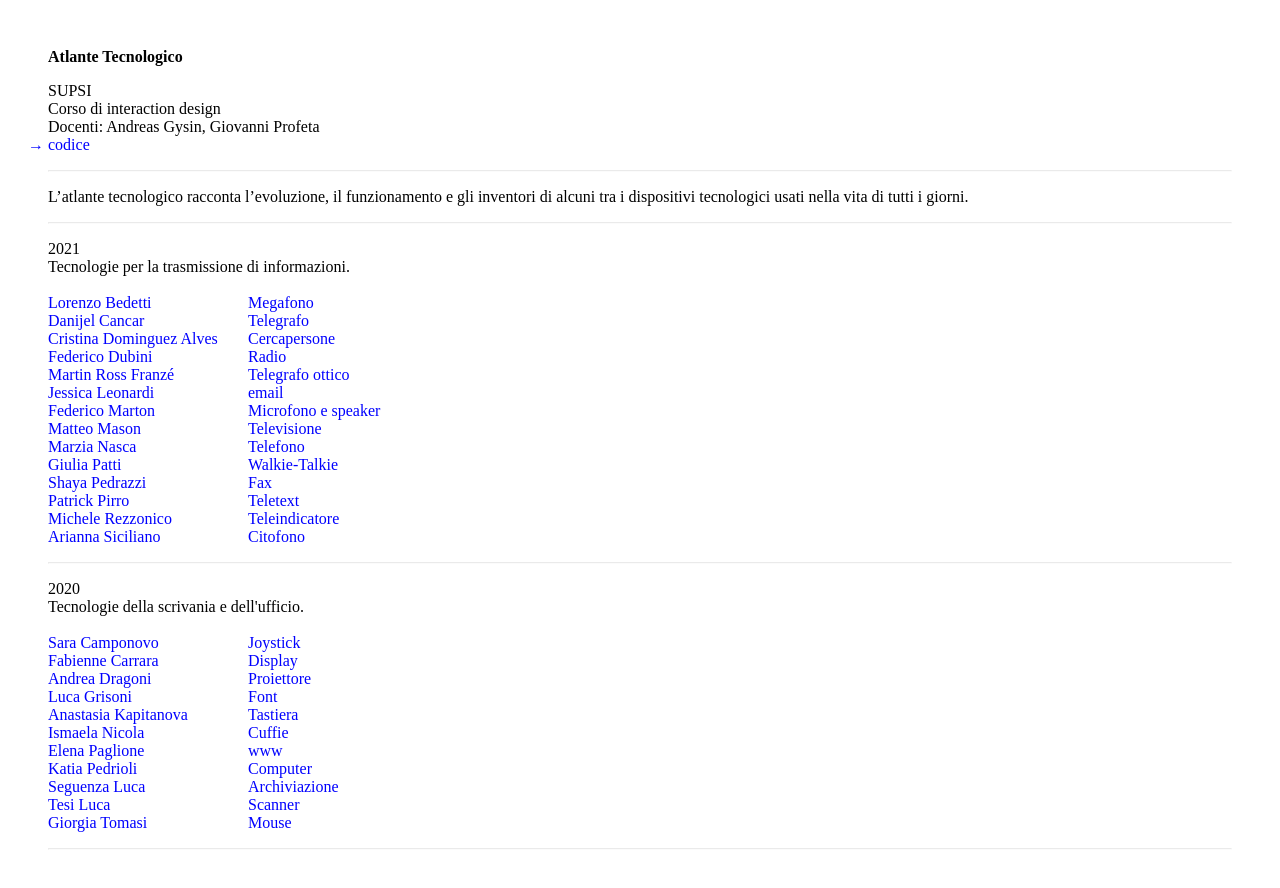
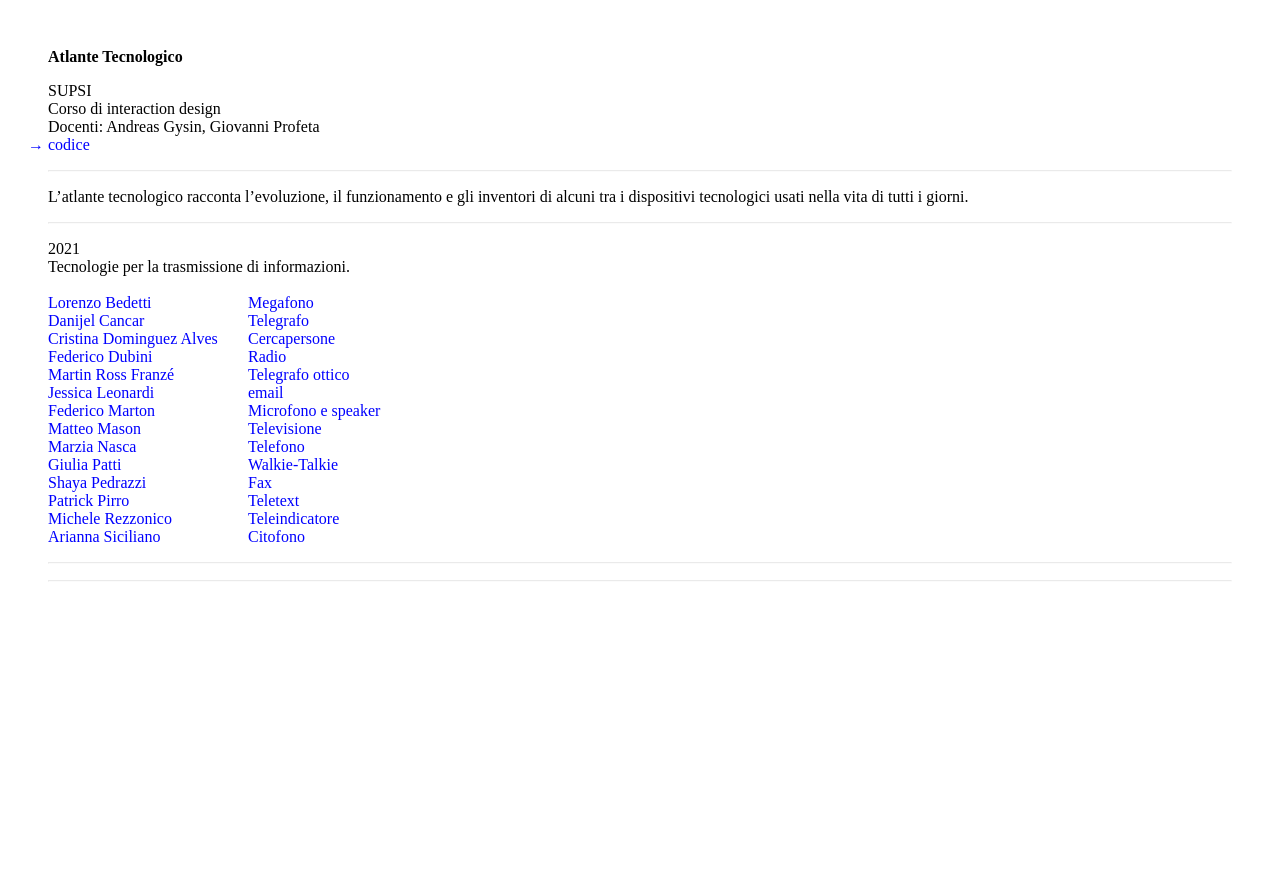
Before and after one commit to ixd-supsi/2021, a plain HTML site: page progetti/atlantetecnologico/index.html in a window 1280 px wide. After the commit the page ends 800 px from the top, so only its background shows below. Drawn offline with Linux system fonts and the light colour scheme; a script that the page names is missing.

Commit message:
Update index.html

```diff
--- a/progetti/atlantetecnologico/index.html
+++ b/progetti/atlantetecnologico/index.html
@@ -134,46 +134,6 @@
                 </a></li>
             </ul>
         <hr>
-            <p>2020</p>
-            <p>
-                Tecnologie della scrivania e dell'ufficio.
-            </p>
-        <br/>
-        <ul>
-            <li><a href="2020/joy/">
-                <span class="author">Sara Camponovo</span><span>Joystick</span>
-            </a></li>
-            <li><a href="2020/display/">
-                <span class="author">Fabienne Carrara</span><span>Display</span>
-            </a></li>
-            <li><a href="2020/proiettore/">
-                <span class="author">Andrea Dragoni</span><span>Proiettore</span>
-            </a></li>
-        	<li><a href="2020/font/index.html">
-                <span class="author">Luca Grisoni</span><span>Font</span>
-            </a></li>
-            <li><a href="2020/tastiera/index.html">
-                <span class="author">Anastasia Kapitanova</span><span>Tastiera</span>
-            </a></li>
-            <li><a href="2020/cuffie/">
-                <span class="author">Ismaela Nicola</span><span>Cuffie</span>
-            </a></li>
-            <li><a href="2020/www/">
-                <span class="author">Elena Paglione</span><span>www</span>
-            </a></li>
-            <li><a href="2020/computer/">
-                <span class="author">Katia Pedrioli</span><span>Computer</span>
-            </a></li>
-            <li><a href="2020/archiviazione/">
-                <span class="author">Seguenza Luca</span><span>Archiviazione</span>
-            </a></li>
-            <li><a href="2020/scanner/index.html">
-                <span class="author">Tesi Luca</span><span>Scanner</span>
-            </a></li>
-        	<li><a href="2020/mouse/">
-                <span class="author">Giorgia Tomasi</span><span>Mouse</span>
-            </a></li>
-        </ul>
         <footer>
             <hr>
             <ul id="menu"></ul>
```
